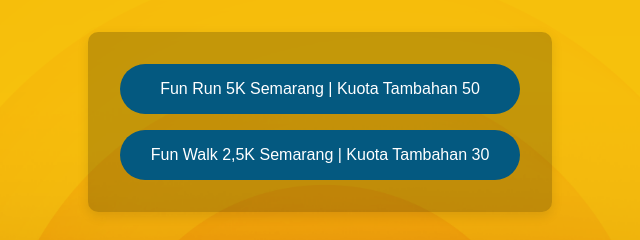
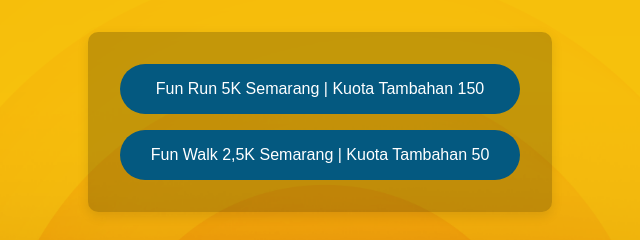
Before and after one commit to polytronfira/funrun, a plain HTML site: page index.html in a window 1280 px wide. Shown: the part 278-518 px from the top of the page, 320-960 px from the left. Drawn offline with Linux system fonts and the light colour scheme.

Commit message:
Update index.html

```diff
--- a/index.html
+++ b/index.html
@@ -58,8 +58,8 @@
   <div class="container">
     <!--<button onclick="window.location.href='https://forms.cloud.microsoft/r/8RKHSzQYS9'">Fun Run 5K Jakarta | Kuota 50</button>-->
     <!--<button onclick="window.location.href='https://forms.cloud.microsoft/r/SckYAfs6tJ'">Fun Walk 2,5K Jakarta | Kuota 50</button>-->
-    <button onclick="window.location.href='https://forms.cloud.microsoft/r/E37b6Y6TsK'">Fun Run 5K Semarang | Kuota Tambahan 50</button>
-    <button onclick="window.location.href='https://forms.cloud.microsoft/r/RmQT0C2LR6'">Fun Walk 2,5K Semarang | Kuota Tambahan 30</button>
+    <button onclick="window.location.href='https://forms.cloud.microsoft/r/E37b6Y6TsK'">Fun Run 5K Semarang | Kuota Tambahan 150</button>
+    <button onclick="window.location.href='https://forms.cloud.microsoft/r/RmQT0C2LR6'">Fun Walk 2,5K Semarang | Kuota Tambahan 50</button>
   </div>
 </body>
 </html>
```
